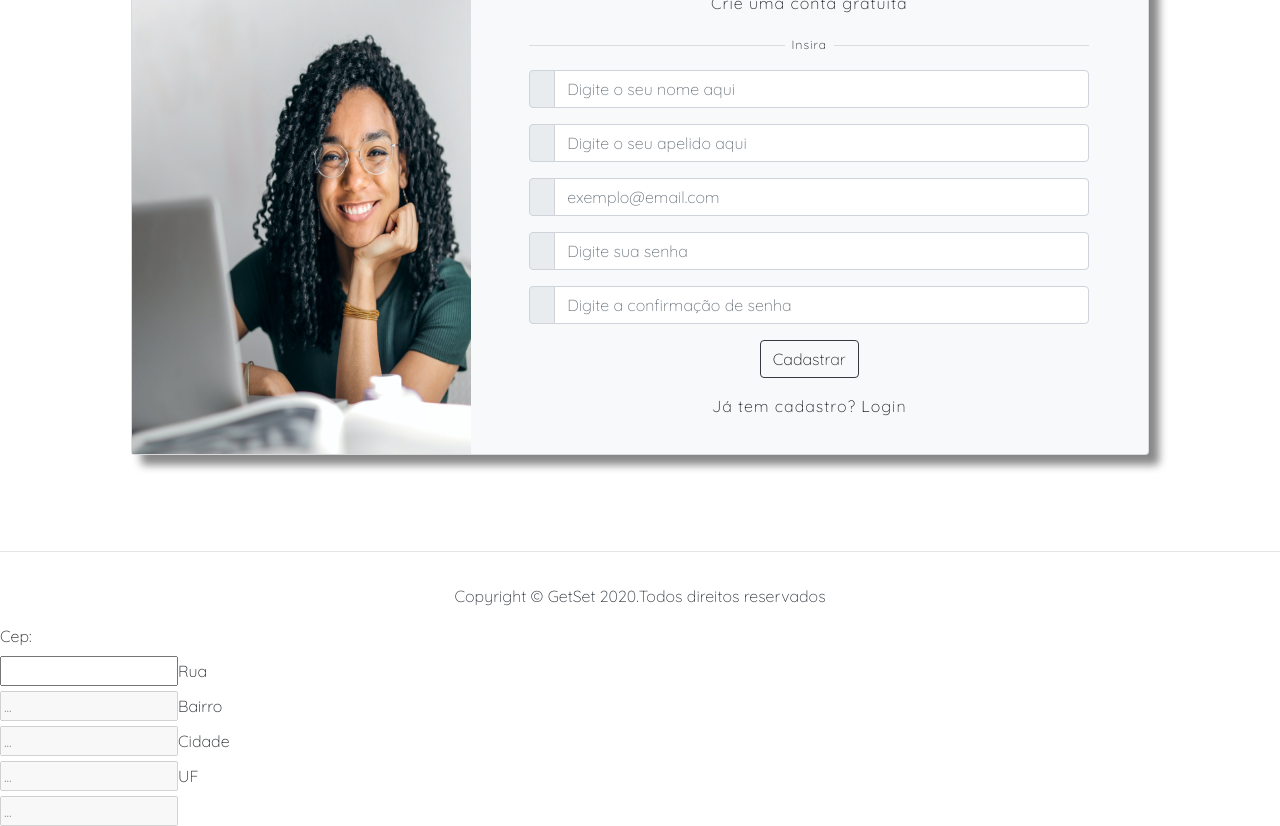
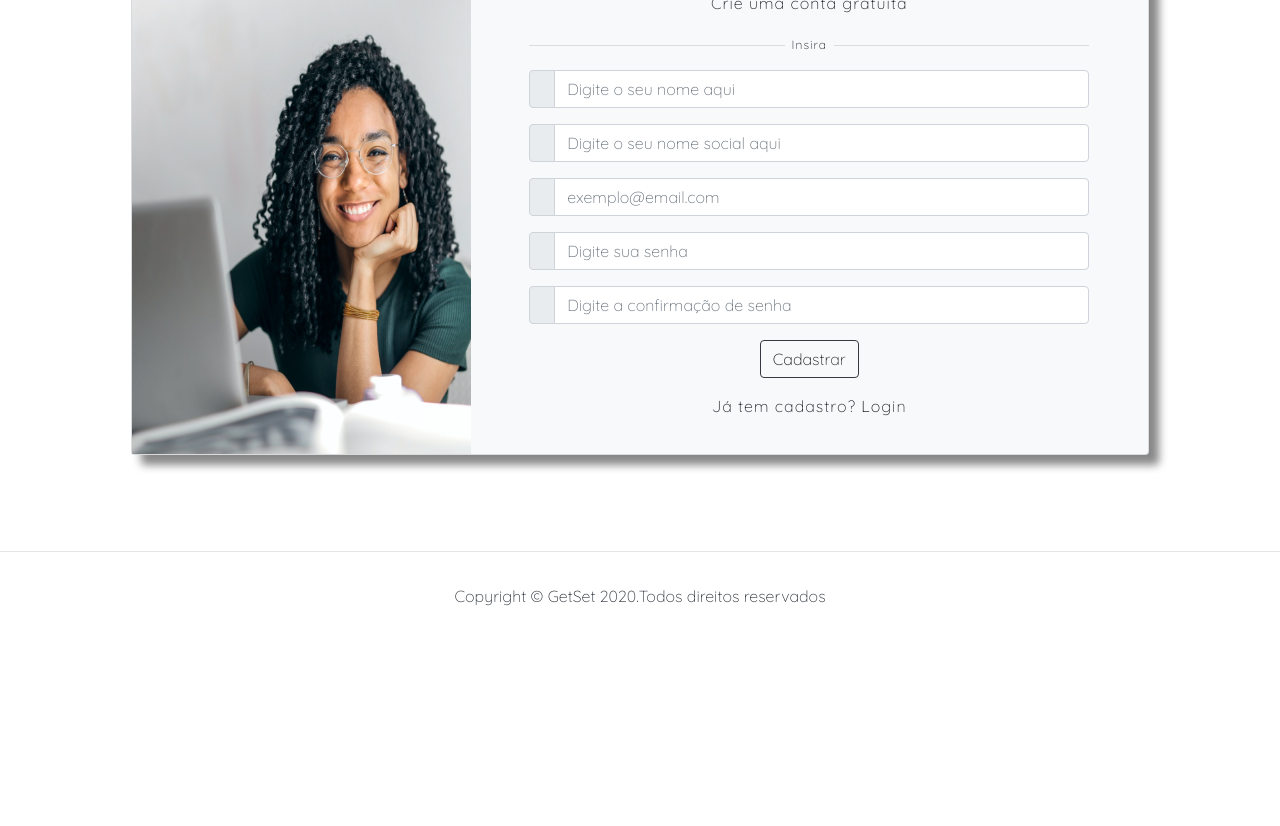
Before and after one commit to MaximoGui/Integrative-Project, an Angular app in the folder getsetUI/GetSetUI/: page /cadastro in a window 1280 px wide. Shown: the part 180-1006 px from the top of the page. After the commit the page ends 804 px from the top, so only its background shows below. Built offline with nearby package versions, Linux system fonts and the light colour scheme; what ngx-order-pipe would draw is missing.

Commit message:
Finalizando a aplicação

```diff
--- a/getsetUI/GetSetUI/src/app/cadastro/cadastro.component.html
+++ b/getsetUI/GetSetUI/src/app/cadastro/cadastro.component.html
@@ -27,7 +27,7 @@
               <div class="input-group-prepend">
                 <span class="input-group-text"> <i class="fa fa-user"></i> </span>
               </div>
-              <input type="text" class="form-control" id="apelido" placeholder="Digite o seu apelido aqui"
+              <input type="text" class="form-control" id="apelido" placeholder="Digite o seu nome social aqui"
                 [(ngModel)]='usuario.apelido' name="first">
             </div>
             <div class="form-group input-group">
@@ -38,34 +38,31 @@
                 [(ngModel)]='usuario.email' name="first">
             </div>
 
-
-            <!-- form-group end.// -->
             <div class="form-group input-group">
               <div class="input-group-prepend">
                 <span class="input-group-text"> <i class="fa fa-lock"></i> </span>
               </div>
               <input type="password" class="form-control" id="senha" placeholder="Digite sua senha"
                 (input)='conferirSenha($event)' value="{{senha}}" name="first">
-            </div> <!-- form-group// -->
+            </div>
             <div class="form-group input-group">
               <div class="input-group-prepend">
                 <span class="input-group-text"> <i class="fa fa-lock"></i> </span>
               </div>
               <input type="password" class="form-control" id="senhaConf" placeholder="Digite a confirmação de senha"
                 [(ngModel)]='usuario.senha' name="first">
-            </div> <!-- form-group// -->
+            </div>
             <div class="form-group d-flex justify-content-center">
               <button type="submit" class="btn btn-outline-dark w-27 gradiente-botao" (click)='cadastrar()'>Cadastrar</button>
-            </div> <!-- form-group// -->
+            </div>
             <p class="text-center">Já tem cadastro? <a routerLink='/login' class="gradiente-botao">Login</a> </p>
           </form>
         </article>
       </div>
     </div>
-  </div> <!-- card.// -->
+  </div>
 
 </div>
-<!--container end.//-->
 
 <!--POG-->
 <div class="row mt-5 mb-5"></div>
@@ -79,28 +76,3 @@
   <a class="text-dark"></a>
 </div>
 <!-- Copyright -->
-<form #f="ngForm">
-  <div class="Form-group">
-
-    <label for="cep">Cep:</label><br>
-    <input type="text" class="Form-control" id="cep" name="cep" ngModel #cep="ngModel"
-      (blur)="consultaCep(cep.value, f)">
-
-    <label for="logradouro">Rua</label><br>
-    <input type="text" class="Form-control" id="logradouro" name="logradouro" ngModel #logradouro="ngModel"
-      placeholder="..." disabled>
-
-    <label for="bairro">Bairro</label><br>
-    <input type="text" class="Form-control" id="bairro" name="bairro" ngModel #bairro="ngModel" placeholder="..."
-      disabled>
-
-    <label for="cidade">Cidade</label><br>
-    <input type="text" class="Form-control" id="cidade" name="cidade" ngModel #cidade="ngModel" placeholder="..."
-      disabled>
-
-    <label for="uf">UF</label><br>
-    <input type="text" class="Form-control" id="uf" name="uf" ngModel #uf="ngModel" placeholder="..." disabled>
-
-  </div>
-
-</form>
--- a/getsetUI/GetSetUI/src/app/carrinho/carrinho.component.html
+++ b/getsetUI/GetSetUI/src/app/carrinho/carrinho.component.html
@@ -29,7 +29,7 @@
                                 <div class="d-flex flex-column">
                                     <h5 class="card-title">{{produto.nome}}</h5>
                                 </div>
-                                <h3>Coloca aqui</h3>
+                                <h3>Qtd.1</h3>
                                 <h3 class="text-success">R$ {{produto.preco}}</h3>
                                 <div class="d-flex justify-content-end">
                                     <a href="#" class="btn btn-danger">Remover</a>
@@ -53,12 +53,6 @@
     </div>
 </div>
 
-<div class="wrapper">
-    <button class="plusminus" (click)="handleMinus()">-</button>
-    <input type="number" class="num" value="0" [(ngModel)]="value" />
-    <button class="plusminus" (click)="handlePlus()">+</button>
-  </div>
-
 <hr class="hr3">
 
 <!-- Copyright -->
--- a/getsetUI/GetSetUI/src/app/categorias/categorias.component.html
+++ b/getsetUI/GetSetUI/src/app/categorias/categorias.component.html
@@ -55,7 +55,7 @@
                 </div>
 
                 <div class="col-md-6 d-flex justify-content-end">
-                    <button type="button" class="btn btn-outline-info w-25" (click)='publicar()'>Publicar</button>
+                    <button type="button" class="btn btn-outline-info w-25" routerLink='/produtos' (click)='publicar()'>Publicar</button>
                 </div>
 
             </div>
--- a/getsetUI/GetSetUI/src/app/navbar/navbar.component.html
+++ b/getsetUI/GetSetUI/src/app/navbar/navbar.component.html
@@ -40,7 +40,7 @@
 
       <div *ngIf='auth.btnSair()' class="p-2">
         <li class="nav-item">
-          <a class="nav-link text-uppercase font-weight-bold gradiente-texto" routerLink='/perfil-cliente'>Olá,{{apelido}}</a>
+          <a class="nav-link text-uppercase font-weight-bold gradiente-texto" routerLink='/perfil-cliente'>Minha conta</a>
         </li>
       </div>
 
--- a/getsetUI/GetSetUI/src/app/perfil-cliente/perfil-cliente.component.html
+++ b/getsetUI/GetSetUI/src/app/perfil-cliente/perfil-cliente.component.html
@@ -2,8 +2,8 @@
     <div class="imagem-fundo">
     </div>
     <div>
-        <h2 class="card-title mt-1 text-center gradiente-texto">Cadastro</h2>
-        <p class="text-center">Dados</p>
+        <h2 class="card-title mt-1 text-center gradiente-texto"></h2>
+        <p class="text-center">Meus dados</p>
         <p class="divider-text">
             <span class="bg-light"></span>
         </p>
```
